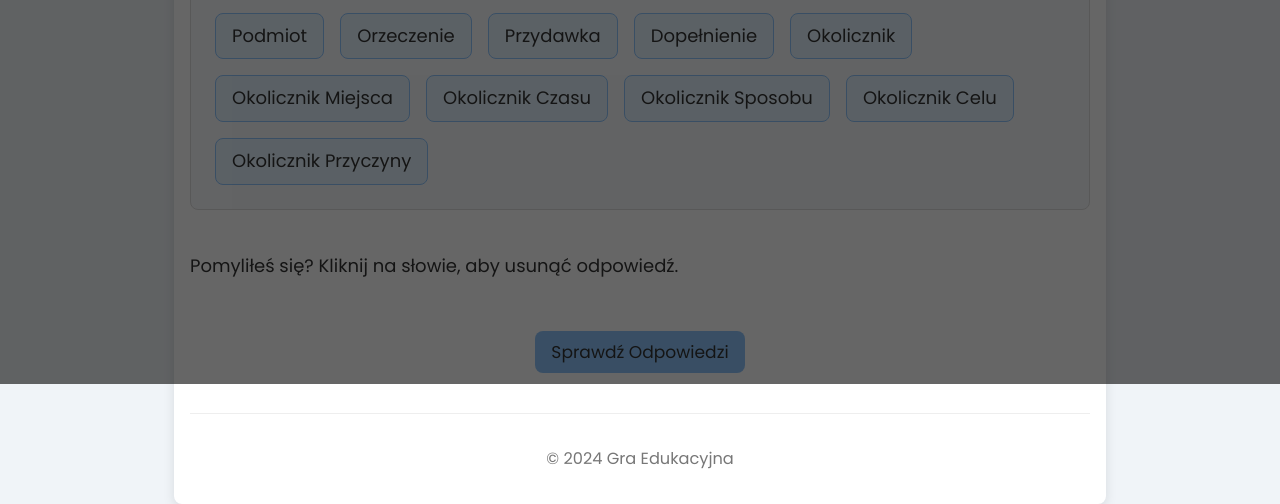
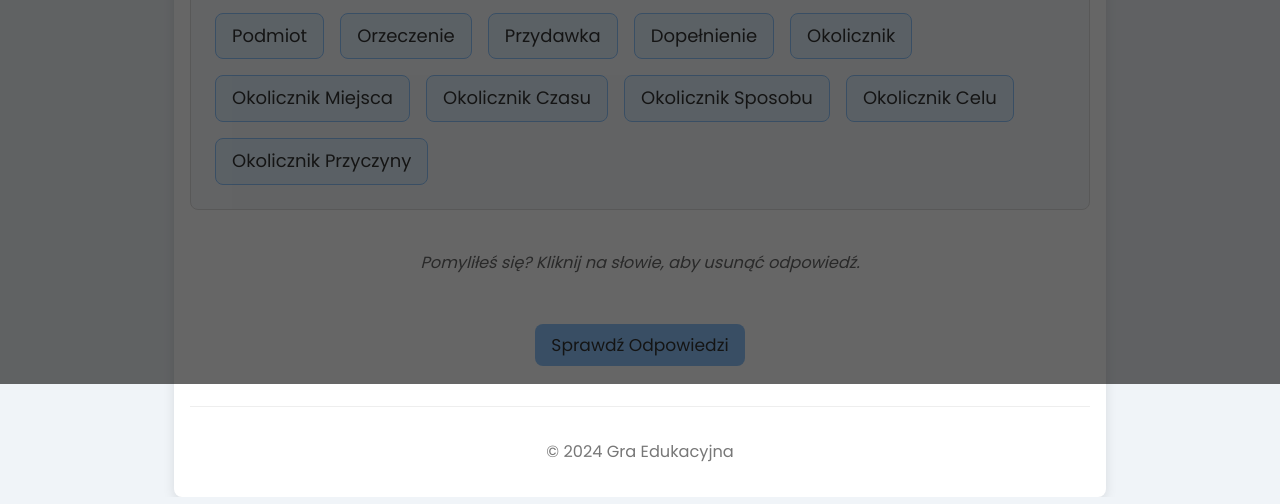
Before and after one commit to ytmytm/podmiot-i-spolka, a plain HTML site: page frontend/public/index.html in a window 1280 px wide. Shown: the part 416-920 px from the top of the page. Drawn offline with Linux system fonts and the light colour scheme; no server answers.

Commit message:
Update project plan and enhance user interface hints
- Marked task P-06 as completed in `PLAN.md`, indicating the implementation of the results screen and ranking table.
- Added a hint for correcting mistakes in `index.html` to improve user experience.
- Updated `main.js` to ensure the hint is displayed correctly.
- Enhanced styles for the hint in `main.css` to improve visibility and aesthetics.

```diff
--- a/frontend/public/index.html
+++ b/frontend/public/index.html
@@ -46,6 +46,7 @@
                     <h2>Części Zdania:</h2>
                     <!-- DragCards will be rendered here by JavaScript -->
                 </div>
+                <p id="click-to-correct-hint" class="click-hint">Pomyliłeś się? Kliknij na słowie, aby usunąć odpowiedź.</p>
             </section>
 
             <section id="controls-area">
--- a/frontend/src/main.js
+++ b/frontend/src/main.js
@@ -239,17 +239,9 @@ document.addEventListener('DOMContentLoaded', async () => {
             partsTrayContainer.appendChild(card);
         });
 
-        // Add or update the hint text
+        // Make sure the hint is visible
         if (clickToCorrectHint) {
-            clickToCorrectHint.textContent = "Pomyliłeś się? Kliknij na słowie, aby usunąć odpowiedź.";
-            clickToCorrectHint.style.display = 'block'; // Make sure it's visible
-        } else {
-            // Fallback if element wasn't in HTML, create and append it (less ideal)
-            const hintElement = document.createElement('p');
-            hintElement.id = 'click-to-correct-hint';
-            hintElement.className = 'click-hint';
-            hintElement.textContent = "Pomyliłeś się? Kliknij na słowie, aby usunąć odpowiedź.";
-            partsTrayContainer.insertAdjacentElement('afterend', hintElement);
+            clickToCorrectHint.style.display = 'block';
         }
 
         initializeDragAndDrop('.drag-card', '.word-slot', handleDrop);
--- a/frontend/src/styles/main.css
+++ b/frontend/src/styles/main.css
@@ -505,3 +505,11 @@ footer {
     font-size: 0.9em;
     border: 1px solid #e6dbb0;
 }
+
+.click-hint {
+    font-size: 0.9em;
+    color: #666;
+    text-align: center;
+    margin-top: var(--spacing-medium);
+    font-style: italic;
+}
```
Also changed, not shown: PLAN.md (+1 -1 lines).
